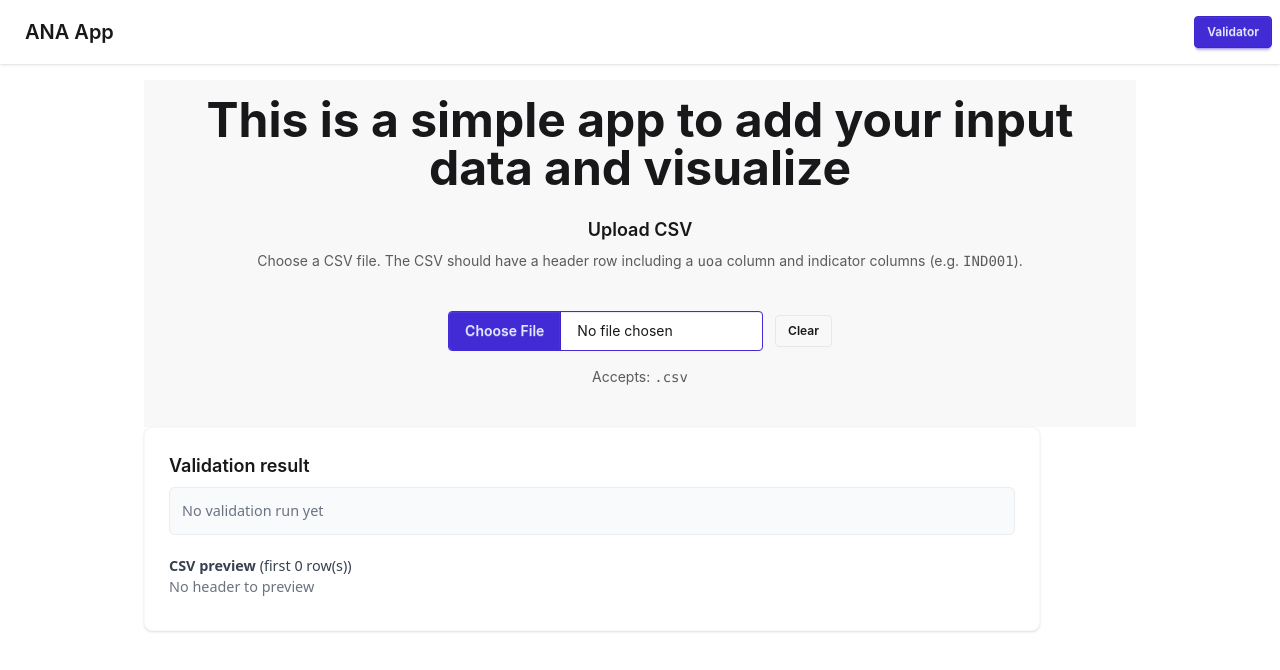
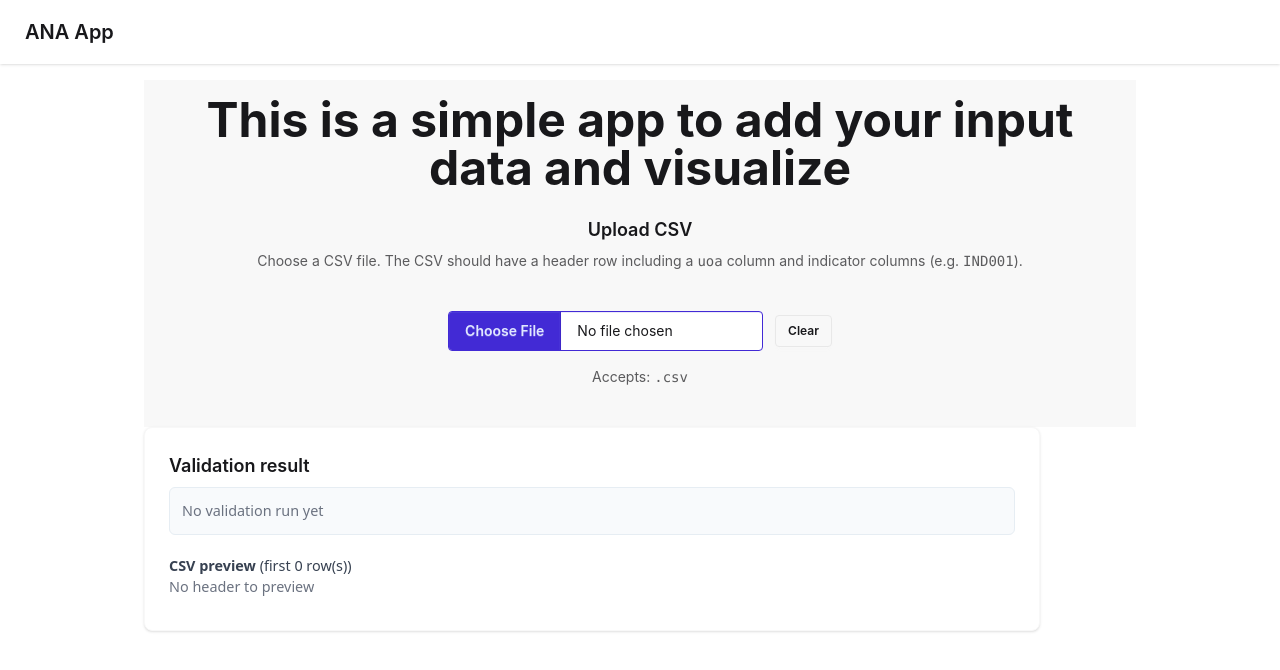
Before and after one commit to gnoblet/ANA_app_svelte, a SvelteKit app: page / in a window 1280 px wide. Shown: the top 670 px of the page. Built offline with nearby package versions, Linux system fonts and the light colour scheme.

Commit message:
Remove Validator button from layout

```diff
--- a/src/routes/+layout.svelte
+++ b/src/routes/+layout.svelte
@@ -13,10 +13,6 @@
 	<div class="flex-1">
 		<a href="/" class="btn btn-ghost text-xl normal-case">ANA App</a>
 	</div>
-
-	<div class="flex-none">
-		<a href="/validator" class="btn btn-primary btn-sm" aria-label="Open Validator">Validator</a>
-	</div>
 </nav>
 
 <main class="container mx-auto max-w-5xl p-4">
```
